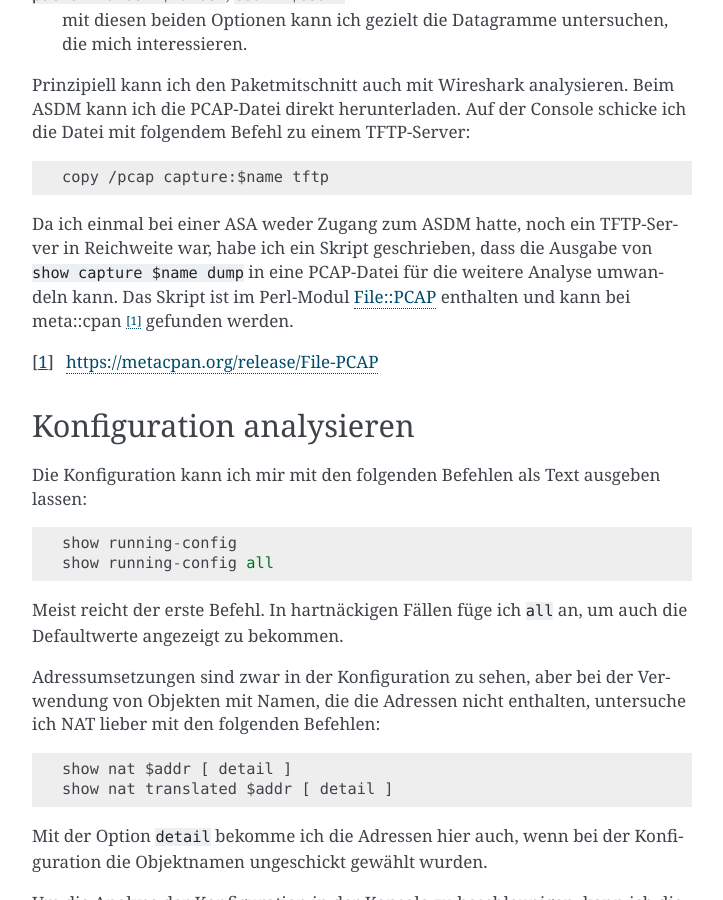
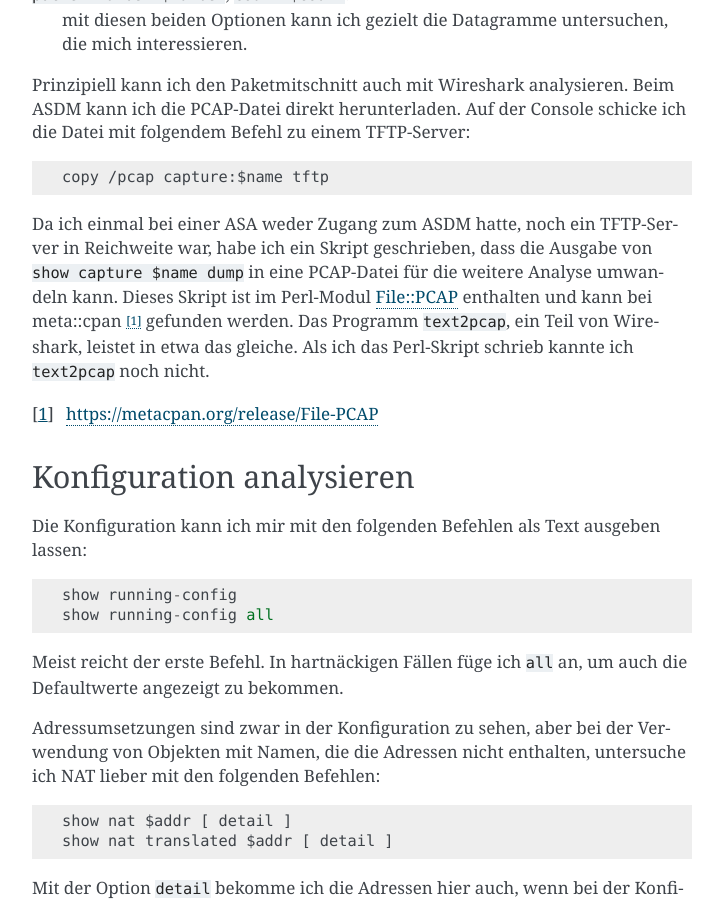
Before and after one commit to matwei-books/Fehlersuche-bei-IPsec-VPN-mit-IKEv2, a Sphinx documentation site: the page built from source/software/cisco-asa.rst, in a window 1280 px wide and 900 px high, scrolled down 6878 px. Shown: the whole window, without its empty margins (388-1111 px from the left). Built offline with Sphinx 7.4.7, drawn with Linux system fonts in a browser that asks for light colours.

Commit message:
text2pcap erwähnen

```diff
--- a/source/software/cisco-asa.rst
+++ b/source/software/cisco-asa.rst
@@ -365,8 +365,11 @@ noch ein TFTP-Server in Reichweite war,
 habe ich ein Skript geschrieben,
 dass die Ausgabe von ``show capture $name dump``
 in eine PCAP-Datei für die weitere Analyse umwandeln kann.
-Das Skript ist im Perl-Modul File::PCAP enthalten und kann bei
+Dieses Skript ist im Perl-Modul File::PCAP enthalten und kann bei
 meta::cpan [#]_ gefunden werden.
+Das Programm ``text2pcap``, ein Teil von Wireshark,
+leistet in etwa das gleiche.
+Als ich das Perl-Skript schrieb kannte ich ``text2pcap`` noch nicht.
 
 .. [#] https://metacpan.org/release/File-PCAP
 
```
